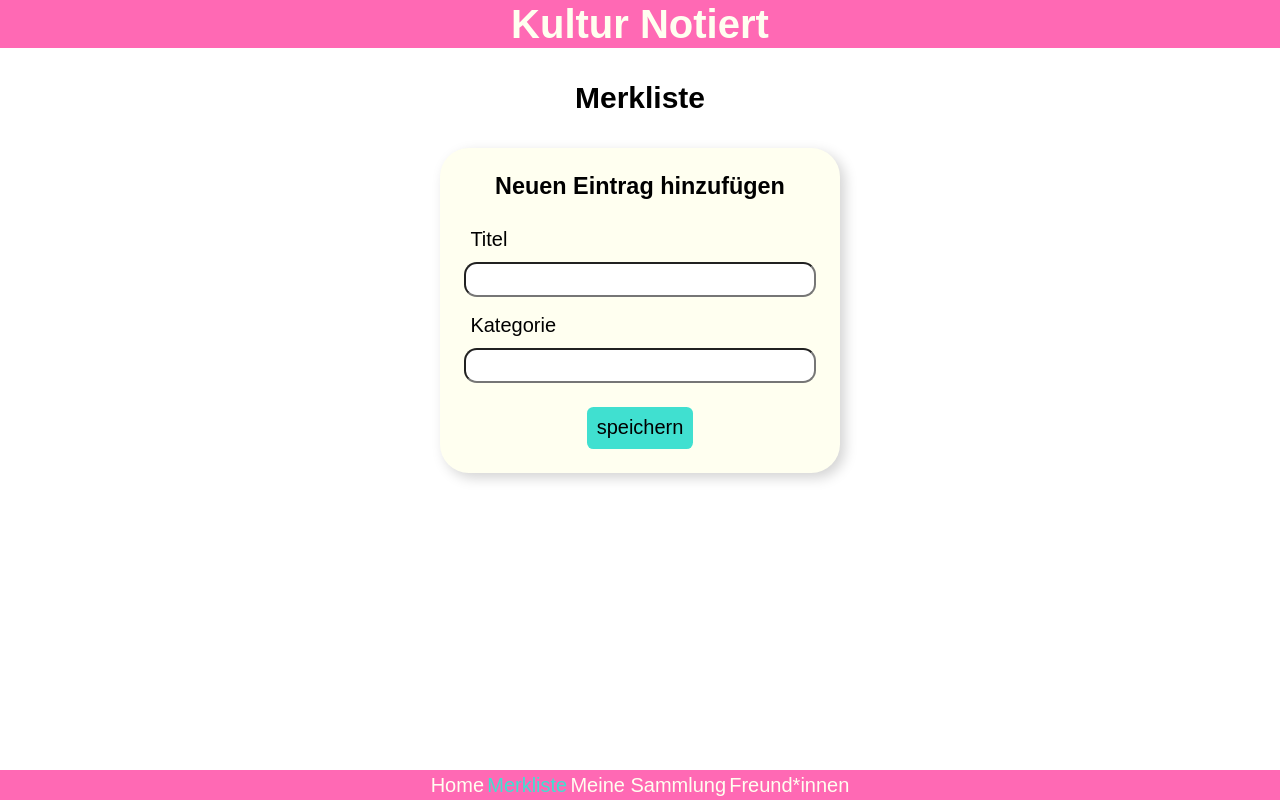
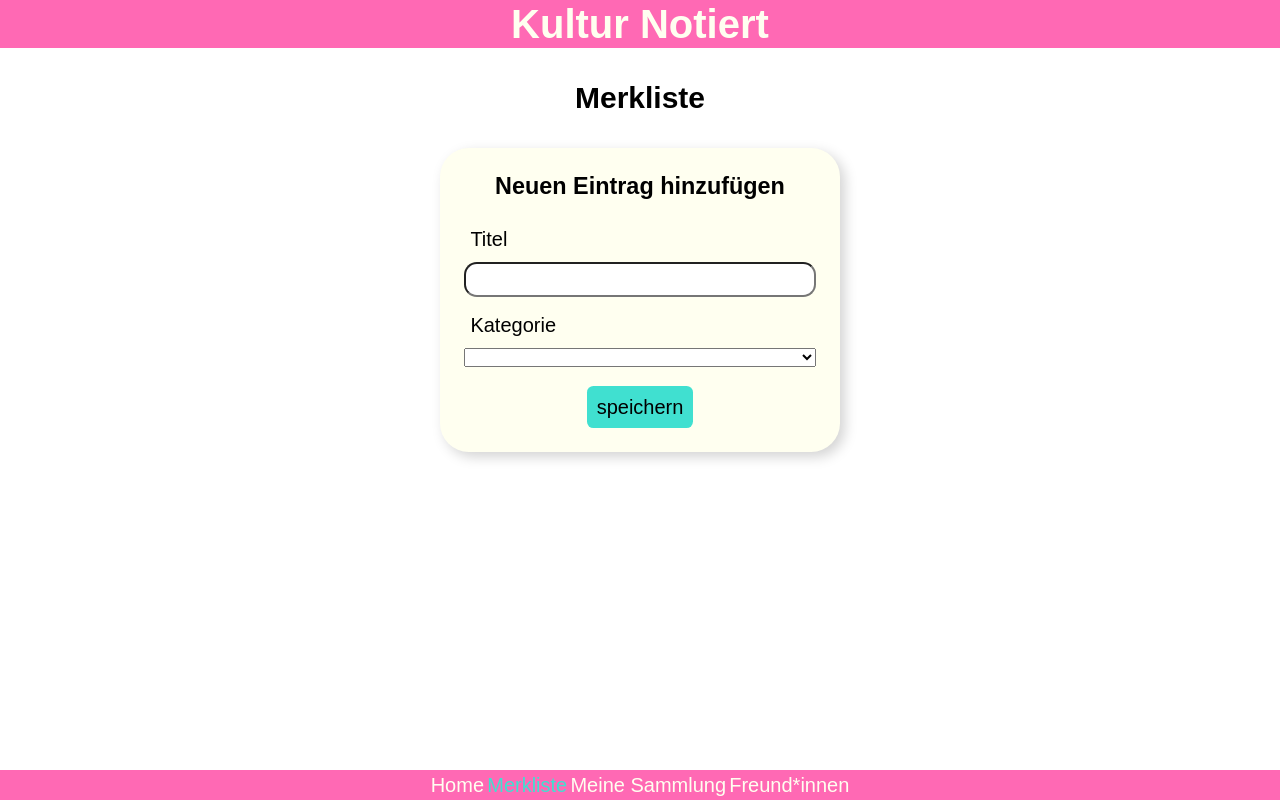
Before and after one commit to felixcanditt/kultur-notiert-vercel, a React (Create React App) app in the folder client/: page /watchlist in a window 1280 px wide. Built offline with nearby package versions, Linux system fonts and the light colour scheme.

Commit message:
testing different form options depending on chosen category

```diff
--- a/client/src/components/WatchlistForm.js
+++ b/client/src/components/WatchlistForm.js
@@ -22,6 +22,25 @@ export default function WatchlistForm({ onAddToWatchlist }) {
     setItem(initialItem);
   }
 
+  function testFunction() {
+    if (item.category === 'film') {
+      return (
+        <>
+          <label htmlFor="where">wo?</label>
+          <input
+            type="text"
+            id="where"
+            name="where"
+            onChange={changeItem}
+            value={item.where}
+          />
+        </>
+      );
+    } else if (item.category === 'series') {
+      return;
+    }
+  }
+
   return (
     <Form onSubmit={handleFormSubmit}>
       <h3>Neuen Eintrag hinzufügen</h3>
@@ -29,18 +48,32 @@ export default function WatchlistForm({ onAddToWatchlist }) {
       <label htmlFor="title">Titel</label>
       <input
         type="text"
+        id="title"
         name="title"
         onChange={changeItem}
         value={item.title}
       />
 
       <label htmlFor="category">Kategorie</label>
-      <input
-        type="text"
+      <select
         name="category"
+        id="category"
         onChange={changeItem}
         value={item.category}
-      />
+      >
+        <option value=""></option>
+        {/* {clubs &&
+          clubs.map((club) => (
+            <option key={club._id} value={club.name}>
+              {club.name}
+            </option>
+          ))} */}
+        <option value="film">Film</option>
+        <option value="series">Serie</option>
+        <option value="book">Buch</option>
+      </select>
+
+      {testFunction()}
 
       <button>speichern</button>
     </Form>
```
